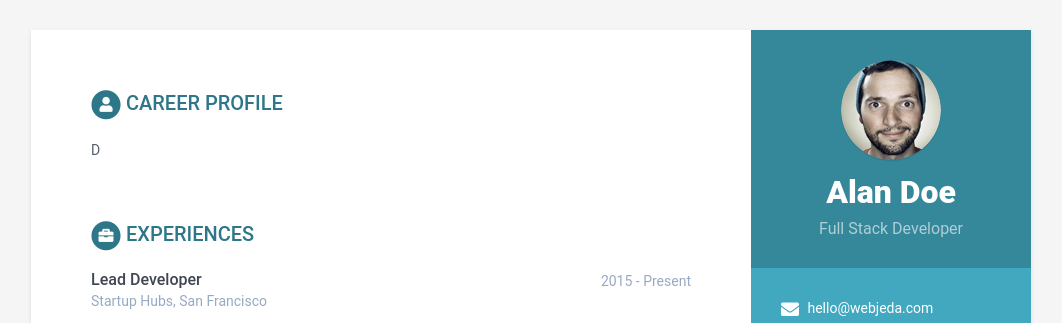
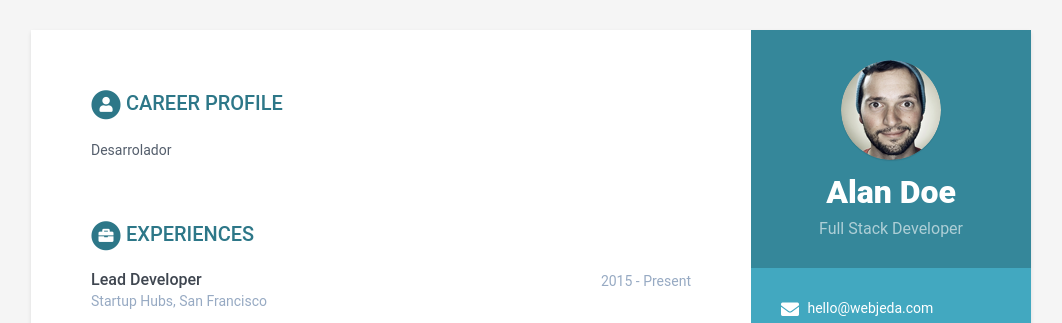
Before and after one commit to KevinC99/good-birch-4e19a, a Jekyll site: the page built from index.html, in a window 1280 px wide. Shown: the top 323 px of the page, without its empty margins (109-1171 px from the left). Built offline with Jekyll 4.4.1, drawn with Linux system fonts in a browser that asks for light colours.

Commit message:
data.yml: updated summary in career-profile

```diff
--- a/_data/data.yml
+++ b/_data/data.yml
@@ -33,7 +33,7 @@ sidebar:
       link: null
 career-profile:
   title: Career Profile
-  summary: D
+  summary: 'Desarrolador '
 education:
   - degree: MSc in Computer Science
     university: University of London
```
